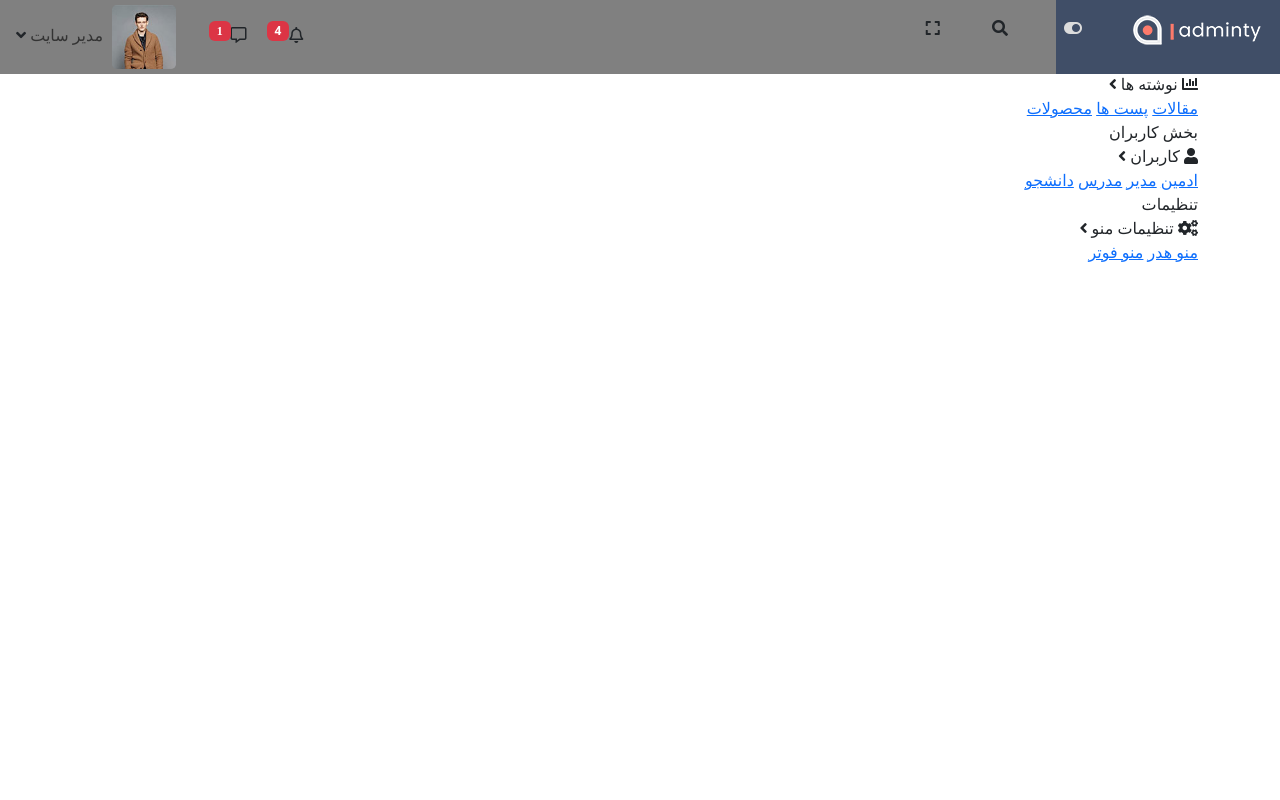
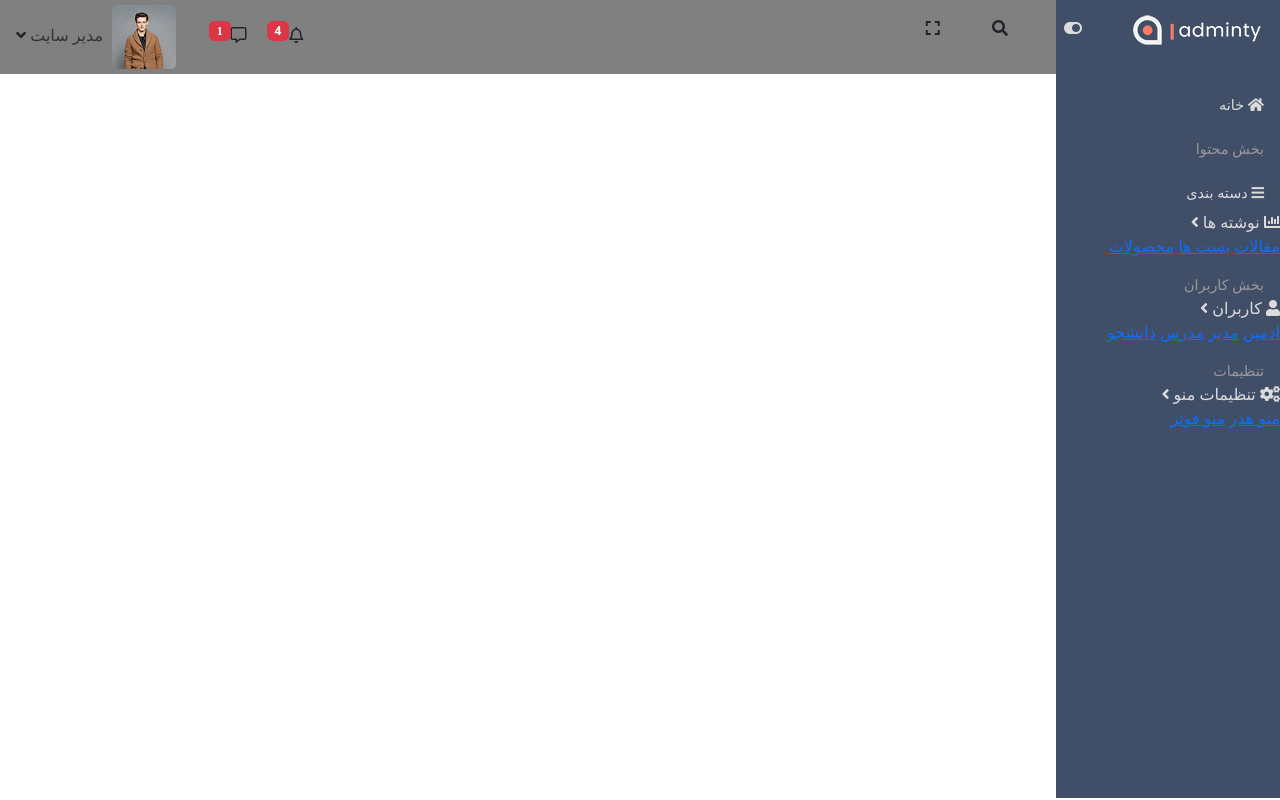
Before and after one commit to VibelessYoung/AdminPanel-WebPage, a plain HTML site: page index.html in a window 1280 px wide. Drawn offline with Linux system fonts and the light colour scheme.

Commit message:
add sidebar css

```diff
--- a/assets/css/grid.css
+++ b/assets/css/grid.css
@@ -95,3 +95,56 @@
     font-size: .8rem;
     line-height: 1.4rem;
 }
+
+.body-container{
+    margin-top: 3.5rem;
+    z-index: 10000;
+    display: flex;
+}
+
+.sidebar{
+    flex: 0 0 14rem;
+    background-color: #404e67;
+    color: #dcdcdc;
+}
+
+.sidebar-container{
+    height: calc(100vh - 3.6rem);
+    /* position: fixed; */
+    right: 0;
+    top: 3.5rem;
+    z-index: 10000;
+}
+
+.sidebar-warper{
+    padding: 1rem 0;
+    overflow: auto;
+}
+
+.sidebar-warper::-webkit-scrollbar{
+    display: none;
+}
+
+.sidebar-content{
+    padding: 0 1rem;
+    font-size: .9rem;
+    margin-top: 1rem;
+    color: #999999;
+}
+
+.sidebar-link{
+    font-size: .9rem;
+    text-decoration: none;
+    margin-top: 1rem;
+    padding: .4rem 1rem;
+    display: block;
+    outline: none;
+    border: none;
+    color: #dcdcdc;
+    transition: all .3s;
+}
+
+.sidebar-link:hover{
+    text-decoration: none;
+    color: tomato;
+}
--- a/assets/css/style.css
+++ b/assets/css/style.css
@@ -16,3 +16,18 @@
 .pointer{
     cursor: pointer;
 }
+
+@media only screen and (max-width: 767.98px){
+    .header{
+        display: block;
+    }
+
+    .sidebar-header{
+        width: 100%;
+    }
+
+    .body-header{
+        display: none;
+        width: 100%;
+    }
+}
--- a/index.html
+++ b/index.html
@@ -351,11 +351,11 @@
 
     </header>
 
-    <section>
+    <section class="body-container">
 
-      <aside class="side-bar">
+      <aside class="sidebar">
 
-        <section class="container">
+        <section class="sidebar-container">
 
           <section class="sidebar-warper">
 
```
